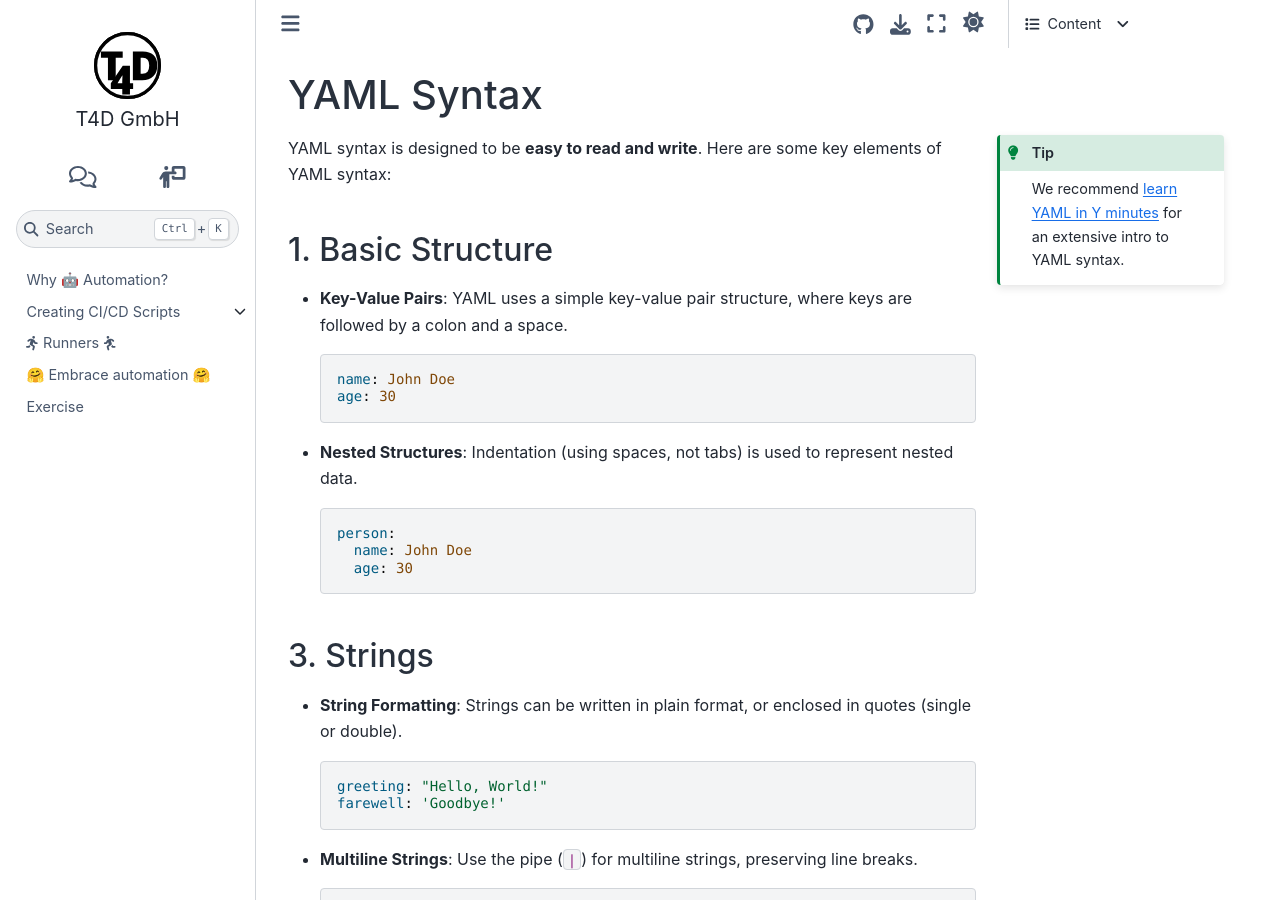
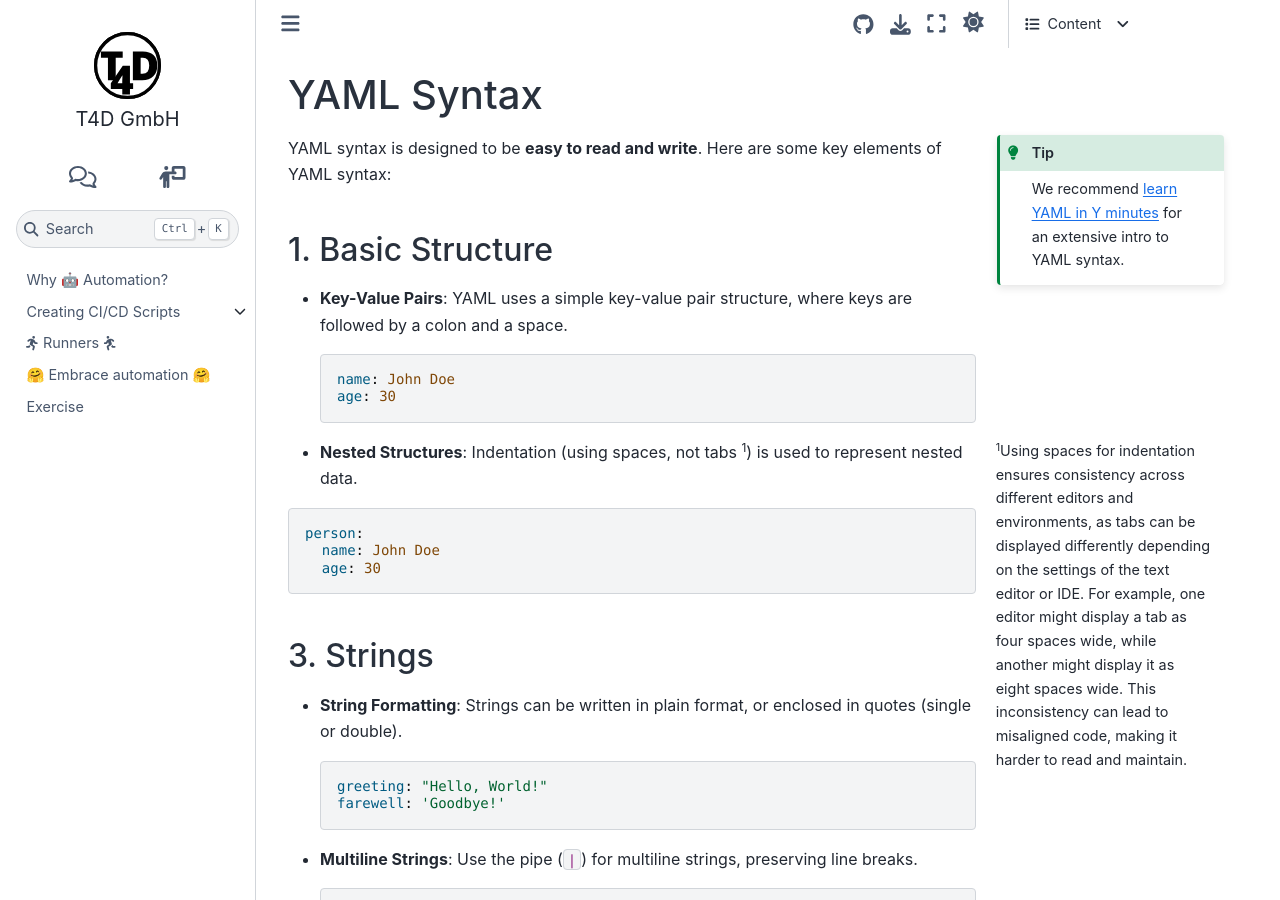
Before and after one commit to t4d-gmbh/ci-cd-workflows, a Sphinx documentation site: the page built from source/content/creating_workflows/yaml_primer/syntax.md, in a window 1280 px wide and 900 px high. Built offline with Sphinx 7.4.7 and the Sphinx Book theme 1.1.4, drawn with Linux system fonts in a browser that asks for light colours; the version number could not be read and is left out.

Commit message:
why spaces and not tabs

````diff
--- a/source/content/creating_workflows/yaml_primer/syntax.md
+++ b/source/content/creating_workflows/yaml_primer/syntax.md
@@ -17,7 +17,9 @@ Here are some key elements of YAML syntax:
   age: 30
   ```
 
-- **Nested Structures**: {% if page %}Indentation (using spaces, not tabs) is used to represent nested data.{% endif %}
+- **Nested Structures**: {% if page %}Indentation (using spaces, not tabs [^sn1]) is used to represent nested data.
+[^sn1]: Using spaces for indentation ensures consistency across different editors and environments, as tabs can be displayed differently depending on the settings of the text editor or IDE. For example, one editor might display a tab as four spaces wide, while another might display it as eight spaces wide. This inconsistency can lead to misaligned code, making it harder to read and maintain.
+{% endif %}
   ```yaml
   person:
     name: John Doe
````
